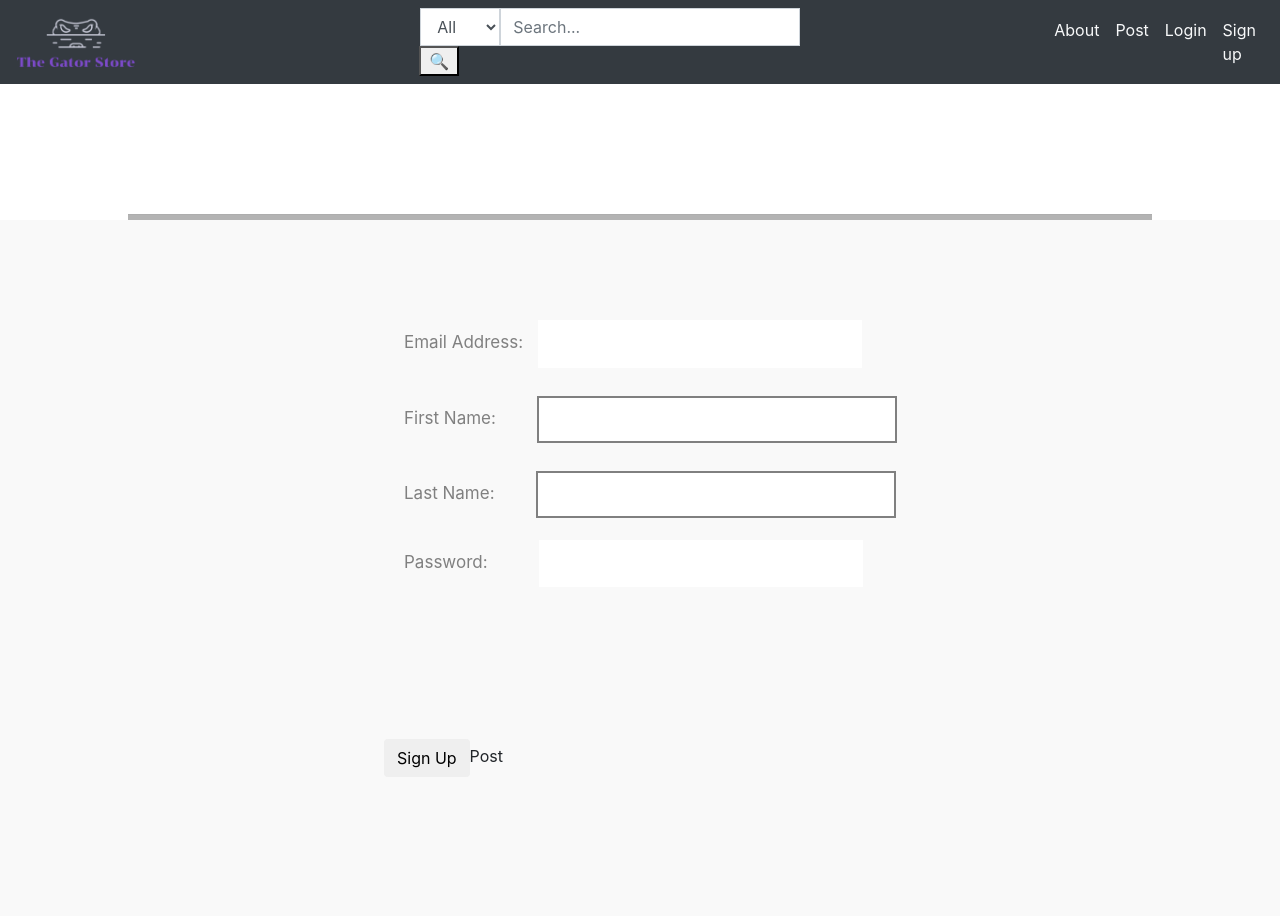
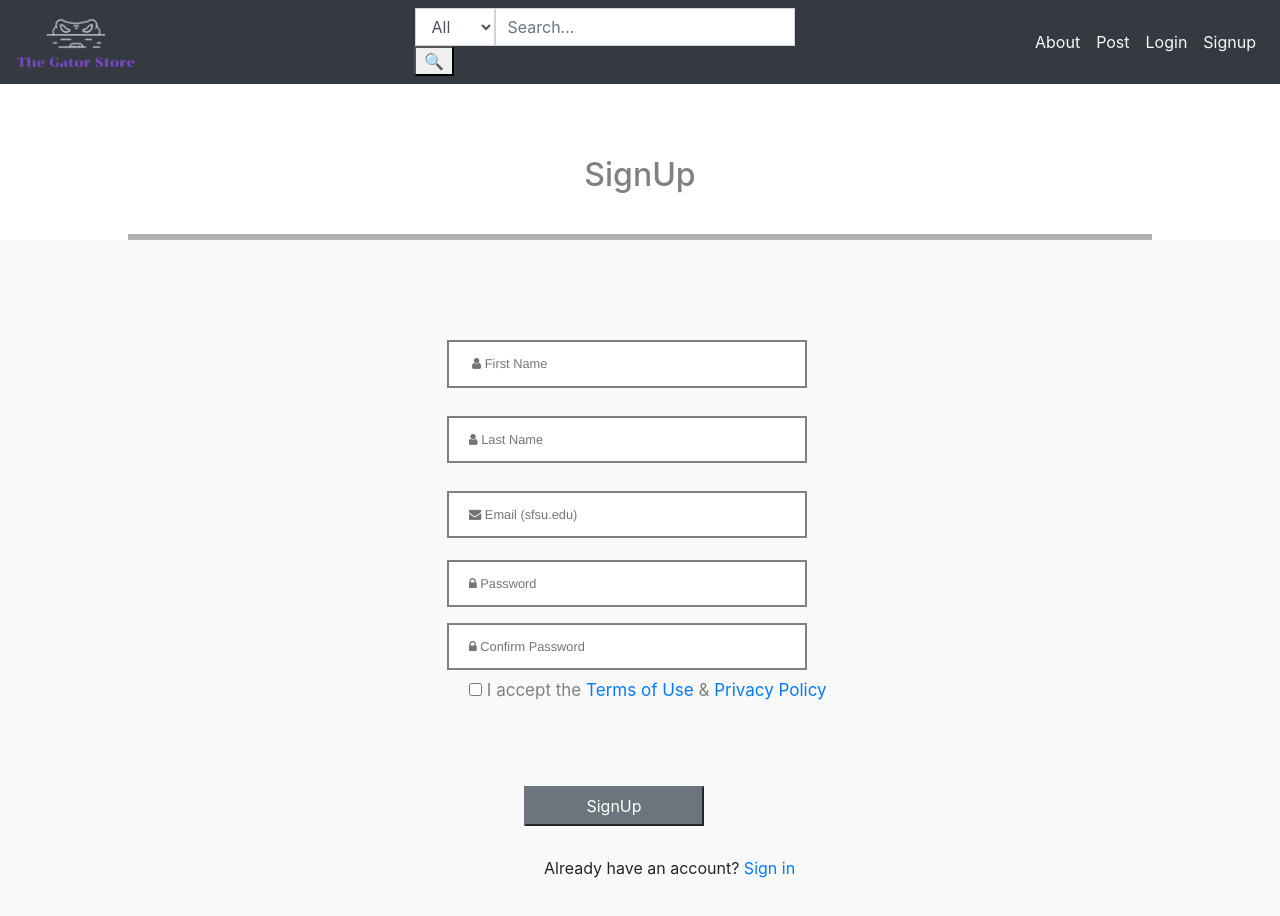
Before and after one commit to giovannfox/The-Gator-Store, a plain HTML site: page application/Frontend/Horizontal_Prototype/signup.html in a window 1280 px wide. Before the commit the page ends 800 px from the top, so only its background shows below. Drawn offline with nearby package versions, Linux system fonts and the light colour scheme.

Commit message:
added ui to signup page and fixed some error in the post page

```diff
--- a/application/Frontend/Horizontal_Prototype/assets/style.css
+++ b/application/Frontend/Horizontal_Prototype/assets/style.css
@@ -52,6 +52,12 @@ body {
 }
 
 #post-title{
+    text-align:center;
+    margin-top: 40px;
+    color:#808080
+}
+
+#signup-title{
     text-align:center;
     margin-top: 40px;
     color:#808080
@@ -156,32 +162,32 @@ input[type=text] {
     padding: 12px 20px;
     margin: 14px 0;
     display: inline-block;
-    border: 2px solid #FFFFFF;
+    border: 2px solid #808080;
     box-sizing: border-box;
-		  position: center;
-  margin-left: 37px;
+	position: center;
+    margin-left: 37px;
     font-size: 80%;
 }
 input[type=email]{
-	width: 54%;
+	width: 60%;
 	padding: 12px 20px;
 	margin: 14px 0;
 	display: inline-block;
-	border: 2px solid #FFFFFF;
+	border: 2px solid #808080;
 	box-sizing: border-box;
-		position: center;
-margin-left: 10px;
+	position: center;
+    margin-left: 10px;
 	font-size: 80%;
 }
 	input[type=password]{
-	width: 54%;
+	width: 60%;
 	padding: 12px 20px;
 	margin: 8px 0;
 	display: inline-block;
-	border: 2px solid #FFFFFF;
+	border: 2px solid #808080;
 	box-sizing: border-box;
 	position: center;
-    margin-left: 47px;
+    margin-left: 37px;
 	font-size: 80%;
 }
 
@@ -205,16 +211,8 @@ margin-left: 10px;
         margin-left: 37px;
         font-size: 80%;
     }
-    input[type=number]{
-        width: 60%;
-        padding: 12px 20px;
-        margin: 14px 0;
-        display: inline-block;
-        border: 2px solid #808080;
-        box-sizing: border-box;
-        position: center;
-        margin-left: 77px;
-        font-size: 80%;
+    .value{
+        color: lightgray;
     }
 
     .container1 {
@@ -238,8 +236,17 @@ margin-left: 10px;
     #around_the_form{
         border: 1px;
     }
+.btn-secondary{
+    margin-top: 50px;
+    width: 30%;
+    padding: 1%;
+    margin-left: 20%;
+}
 
-
+/* .checkbox{
+    margin-top: 30px;
+    margin-left: 1%;
+} */
 @media(min-width:576px) {
     .navbar-expand-sm .input-group-search {
        width: 20% !important;
--- a/application/Frontend/Horizontal_Prototype/signup.html
+++ b/application/Frontend/Horizontal_Prototype/signup.html
@@ -2,10 +2,20 @@
 
 <html>
     <head>
-        <title>Post Image</title>
+        <title>SignUp</title>
         <meta charset="UTF-8">
-        <link rel="stylesheet" href="https://maxcdn.bootstrapcdn.com/bootstrap/4.0.0/css/bootstrap.min.css" integrity="sha384-Gn5384xqQ1aoWXA+058RXPxPg6fy4IWvTNh0E263XmFcJlSAwiGgFAW/dAiS6JXm" crossorigin="anonymous">
+        <link rel="stylesheet" href="https://stackpath.bootstrapcdn.com/bootstrap/4.5.2/css/bootstrap.min.css" integrity="sha384-JcKb8q3iqJ61gNV9KGb8thSsNjpSL0n8PARn9HuZOnIxN0hoP+VmmDGMN5t9UJ0Z" crossorigin="anonymous">
+
+        <!-- Main Stylesheet File -->
         <link rel="stylesheet" href="assets/style.css">
+
+        <link href="https://cdnjs.cloudflare.com/ajax/libs/font-awesome/4.7.0/css/font-awesome.min.css" rel="stylesheet"/>
+
+        <script type="text/javascript" src="https://code.jquery.com/jquery-3.2.1.min.js"></script>
+        <script src="https://mdbootstrap.com/previews/docs/latest/js/bootstrap.min.js"></script>
+        <script src='https://www.google.com/recaptcha/api.js'></script>
+
+
 
 
         <script>
@@ -69,79 +79,64 @@
                      <a class="nav-link text-light" href="/about/about.html">About</a>
                   </li>
                   <li class="nav-item">
-                     <a class="nav-link text-light" href="poat.html">Post</a>
+                     <a class="nav-link text-light" href="post.html">Post</a>
                   </li>
                   <li class="nav-item">
-                     <a class="nav-link text-light" href="#">Login</a>
+                     <a class="nav-link text-light" href="login.html">Login</a>
                   </li>
                   <li class="nav-item">
-                    <a class="nav-link text-light" href="#">Sign up</a>
+                    <a class="nav-link text-light" href="signup.html">Signup</a>
                  </li>
                </ul>
             </div>
          </nav>
 
-         <div class="signup-header">
-            <h2 id="signup-title">SignUp</h2>
+          <!-- Signup page title-->
+          <div class="signup-header">
+            <h2 id="signup-title" style="margin-top: 100px;">SignUp</h2>
             <hr>
         </div>
 
+
         <div id="around_the_form">
-            <form action="/postitem" method="POST" enctype="multipart/form-data" class="formPost">
-                <!-- <label id="ptitle" > Post Title:</label>
-                <input type="text" name="title">
-
-                <br>
-
-                <label id="pcateg" name="pdesc"> Post Category:</label>
-                <input type="text" name="category">
-
-                <br>
-
-                <label id="pprice" name="pdesc"> Post Price:</label>
-                <input type="text" name="price">
-
-                <br>
-
-                <label id="pdesc" name="pdesc"> Input Post Description:</label>
-                <input type="text" name="description">
-
-                <br>
-
-                <input id ="pinput" type="file" accept="image/jpg image/png image/bmp image/gif" name="user_image">
-
-                <br>
-
-                Check to accept Acceptable Use Policy for uploading images.
-                <input type="checkbox" required>
-
-                <br>
-
-                <input id="button" type="cancel">
-                <input id="button" type="submit"> -->
+            <form action="/signup" method="POST" class="formPost">
 
                 <div class="container">
-                    <!-- <div class="text-center">
-                            <h2 class="-text"><i class="fa fa-user white-text"></i> Register:</h2>
-                                    <hr class="hr-light">
-                    </div> -->
-                <label for="email"><i class="fa fa-envelope text-secondary font-weight-bold"></i> Email Address:</label>
-                <input class="text" name="email" type="email" />
+                <label for="firstname"><i></i></label>
+                <input name="firstname" type="text" style="margin-left:38px; font-family:Helvetica, 'FontAwesome', sans-serif;" placeholder=" &#xf007; First Name" required/>
                 <br>
-                <label for="firstname"><i class="fa fa-pencil white-text"></i> First Name:</label>
-                <input name="firstname" type="text" />
+                <label for="lastname"><i></i></label>
+                <input name="lastname" type="text" style="margin-left:38px; font-family:Helvetica, 'FontAwesome', sans-serif;" placeholder="&#xf007; Last Name" required/>
                 <br>
-                <label for="lastname"><i class="fa fa-pencil white-text"></i> Last Name:</label>
-                <input name="lastname" type="text" />
+                <label for="email"><i></i></label>
+                <input class="text" name="email" type="email" style="margin-left:38px; font-family:Helvetica, 'FontAwesome', sans-serif;" placeholder="&#xf0e0; Email (sfsu.edu)"required/>
                 <br>
-                <label for="password"><i class="fa fa-lock white-text"></i> Password:</label>
-                <input name="password" type="password" />
+                <label for="password"><i></i></label>
+                <input name="password" type="password" style="margin-left:38px; font-family:Helvetica, 'FontAwesome', sans-serif;" placeholder="&#xf023; Password" required/>
+                <br>
+                <label for="confirmpassword"><i></i></label>
+                <input name="password" type="password" style="margin-left:38px; font-family:Helvetica, 'FontAwesome', sans-serif;" placeholder="&#xf023; Confirm Password" required/>
+                <br>
+                <div class="" style="margin-left:65px;">
+                    <label class="form-ckeck-label">
+                        <input class="checkbox" type="checkbox" required>
+                        I accept the
+                        <a href="#">Terms of Use</a>
+                        &
+                        <a href="#">Privacy Policy</a>
+                    </label>
                 </div>
                 <br>
-                <input class="btn" type="submit" value="Sign Up">Post</input>
+                <input class="btn-secondary" type="submit" value="SignUp" placeholder="SignUp"></input>
+            </div>
+                <!-- <div class="g-recaptcha" data-sitekey="6LeIxAcTAAAAAJcZVRqyHh71UMIEGNQ_MXjiZKhI"></div>
+                <input class="form-control d-none" data-recaptcha="true" required data-error="Please complete the Captcha"> -->
+                <div class="" style="margin-top:-90px; margin-left:160px;">
+                    Already have an account?
+                    <a href="signin.html">Sign in</a>
+                </div>
             </form>
 
-            </form>
         </div>
         <script src="https://maxcdn.bootstrapcdn.com/bootstrap/4.0.0/js/bootstrap.min.js" integrity="sha384-JZR6Spejh4U02d8jOt6vLEHfe/JQGiRRSQQxSfFWpi1MquVdAyjUar5+76PVCmYl" crossorigin="anonymous"></script>
     </body>
```
Also changed, not shown: application/Frontend/Horizontal_Prototype/post.html (+12 -6 lines).
